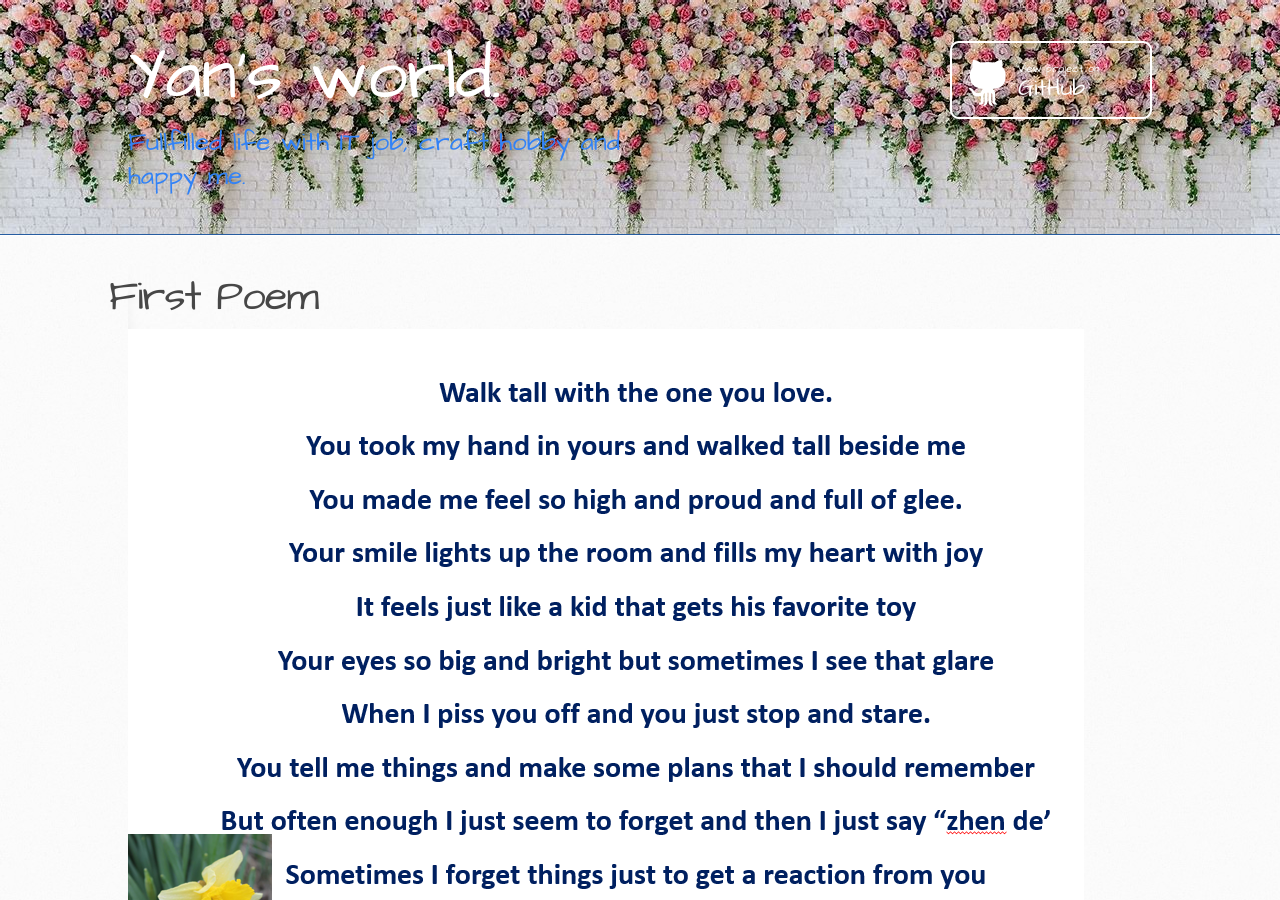
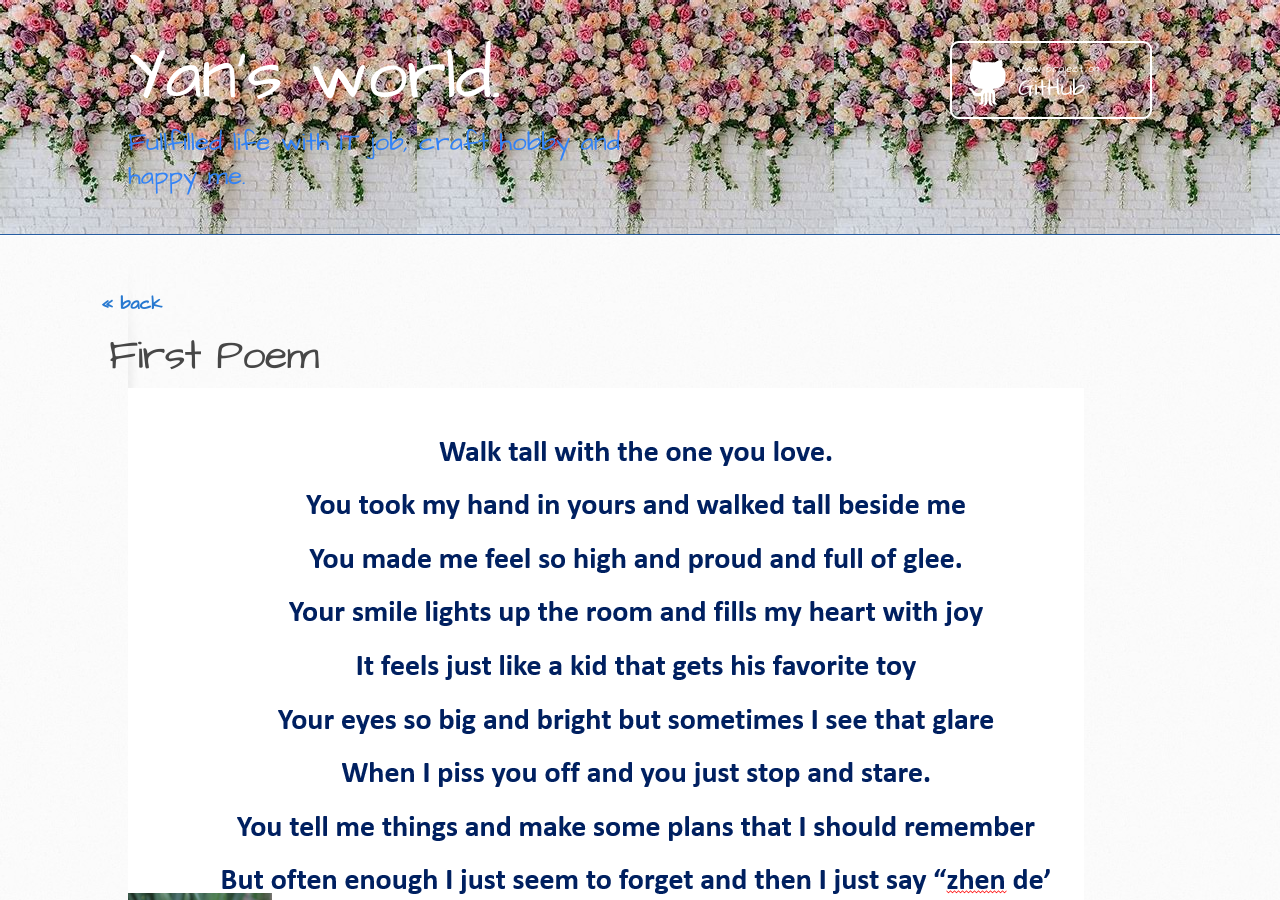
Before and after one commit to itcraftme/itcraftme, a Jekyll site: the page built from poem/images/holder.md, in a window 1280 px wide and 900 px high. Built offline with Jekyll 4.4.1, drawn with Linux system fonts in a browser that asks for light colours; our own code applies the rules of GitHub Pages for plain Markdown files.

Commit message:
Update holder.md

```diff
--- a/poem/images/holder.md
+++ b/poem/images/holder.md
@@ -1,3 +1,4 @@
+###  [<< back](../../docs/me/pickups.md)
 # First Poem
 ![first poem](./1.png)
 
```
